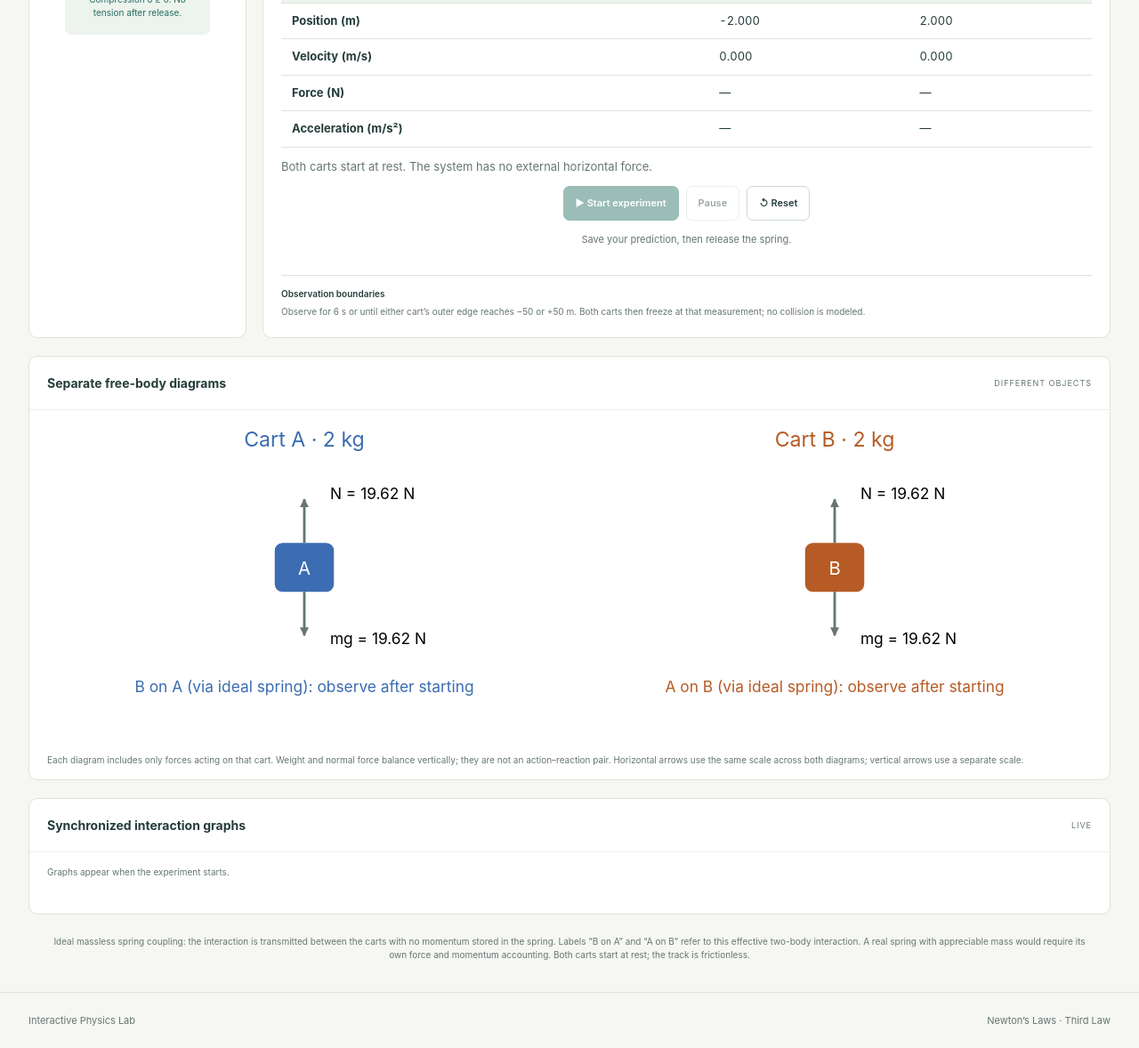
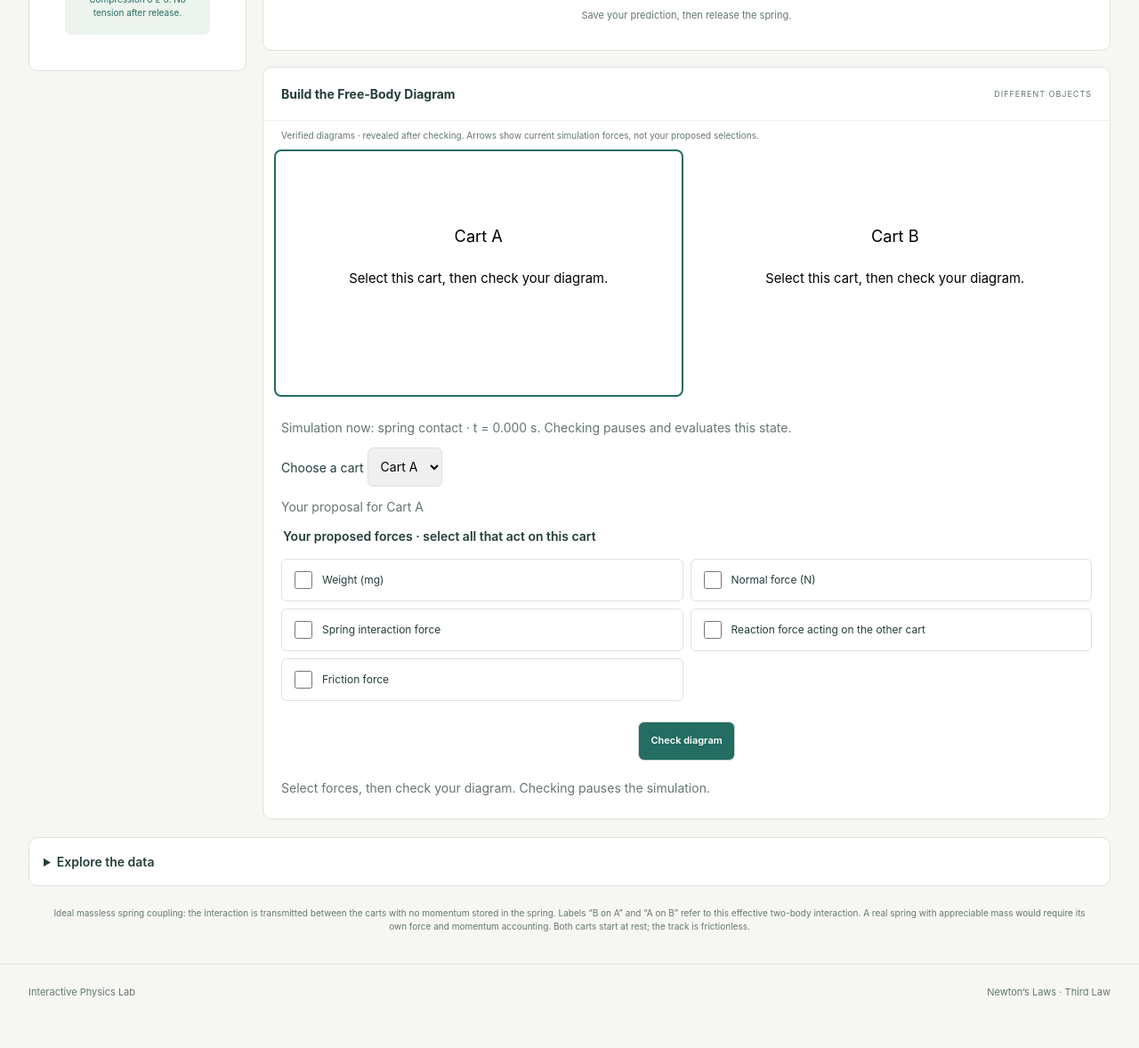
Before and after one commit to daveb08/Interactive-Physics-Lab, a website with bundled scripts: page modules/newtons-laws/third-law.html in a window 1280 px wide. Shown: the part 1775-2953 px from the top of the page at 89% size. After the commit the page ends 2921 px from the top, so only its background shows below. Built offline with nearby package versions, Linux system fonts and the light colour scheme.

Commit message:
Add and simplify interactive Third Law free-body diagrams

```diff
--- a/js/components/spring-view.js
+++ b/js/components/spring-view.js
@@ -4,7 +4,7 @@ const arrow=(x,y,length,color,id)=>Math.abs(length)<1e-9?'':`<path d="M${x} ${y}
 const marker=(id,color)=>`<marker id="${id}" viewBox="0 0 10 10" refX="9" refY="5" markerWidth="7" markerHeight="7" markerUnits="userSpaceOnUse" orient="auto"><path d="M0 0L10 5L0 10z" fill="${color}"/></marker>`;
 export class SpringView {
  constructor(scene,a,b){Object.assign(this,{scene,a,b});}
- render(run,reveal){
+ render(run,reveal,fbdReveal={A:false,B:false}){
   const s=run.state,extent=Math.min(50,Math.max(6,Math.abs(s.xA)+2,Math.abs(s.xB)+2));
   const scale=660/(2*extent),x=p=>390+p*scale,width=CART_WIDTH*scale;
   const initialForce=run.stiffness*run.compression;
@@ -15,9 +15,11 @@ export class SpringView {
   this.scene.innerHTML=`<defs>${marker('scene-a',blue)}${marker('scene-b',orange)}</defs><text x="390" y="30" text-anchor="middle" fill="#667674" font-size="13">${s.interacting?'Compressed spring · contact':'Spring fully released · no contact'}</text><path d="M60 198H720" stroke="#74877b" stroke-width="3"/>${s.interacting?`<path d="${spring}" stroke="#667674" stroke-width="2" fill="none"/>`:''}${cart(s.xA,'A',run.massA,blue,-1)}${cart(s.xB,'B',run.massB,orange,1)}${[-extent,0,extent].map(p=>`<text x="${x(p)}" y="225" text-anchor="middle" font-size="12" fill="#667674">${p.toFixed(1)} m</text>`).join('')}<text x="390" y="255" text-anchor="middle" font-size="12" fill="#667674">Positive x → · view expands as carts separate</text>`;
   this.scene.setAttribute('aria-label',`Cart A at ${s.xA.toFixed(3)} m, Cart B at ${s.xB.toFixed(3)} m. ${s.interacting?'Spring compressed':'Separated, no interaction force'}.`);
   for(const [svg,name,mass,force,color,dir] of [[this.a,'A',run.massA,s.fA,blue,-1],[this.b,'B',run.massB,s.fB,orange,1]]){
+   if(!fbdReveal[name]) {svg.innerHTML=`<text x="200" y="90" text-anchor="middle" font-size="16">Cart ${name}</text><text x="200" y="130" text-anchor="middle" font-size="13">Select this cart, then check your diagram.</text>`;svg.setAttribute('aria-label',`Cart ${name} free-body diagram hidden. Check your selection to view.`);continue;}
+   const fbdLength=75*Math.abs(force)/initialForce;
    const id=`fbd-${name}-tip`,vertical=30+mass*2;
-   svg.innerHTML=`<defs>${marker(id,color)}${marker(id+'-v','#667674')}</defs><text x="200" y="20" text-anchor="middle" font-size="16" fill="${color}">Cart ${name} · ${mass} kg</text><rect x="177" y="95" width="46" height="38" rx="6" fill="${color}"/><text x="200" y="120" text-anchor="middle" fill="white">${name}</text>${arrow(200+dir*23,114,dir*length,color,id)}<path d="M200 95v-${vertical}" stroke="#667674" stroke-width="2" marker-end="url(#${id}-v)"/><path d="M200 133v${vertical}" stroke="#667674" stroke-width="2" marker-end="url(#${id}-v)"/><text x="220" y="${95-vertical}" font-size="12">N = ${(mass*9.81).toFixed(2)} N</text><text x="220" y="${140+vertical}" font-size="12">mg = ${(mass*9.81).toFixed(2)} N</text><text x="200" y="211" text-anchor="middle" font-size="12" fill="${color}">${name==='A'?'B on A':'A on B'} (via ideal spring): ${reveal?force.toFixed(3)+' N':'observe after starting'}</text>`;
-   svg.setAttribute('aria-label',`Free-body diagram for Cart ${name}. Normal force and weight balance at ${(mass*9.81).toFixed(2)} N. ${reveal?`Horizontal interaction force ${force.toFixed(3)} N.`:'Horizontal force revealed after starting.'}`);
+   svg.innerHTML=`<defs>${marker(id,color)}${marker(id+'-v','#667674')}</defs><text x="200" y="20" text-anchor="middle" font-size="16" fill="${color}">Cart ${name} · ${mass} kg</text><rect x="177" y="95" width="46" height="38" rx="6" fill="${color}"/><text x="200" y="120" text-anchor="middle" fill="white">${name}</text>${arrow(200+dir*23,114,dir*fbdLength,color,id)}<path d="M200 95v-${vertical}" stroke="#667674" stroke-width="2" marker-end="url(#${id}-v)"/><path d="M200 133v${vertical}" stroke="#667674" stroke-width="2" marker-end="url(#${id}-v)"/><text x="220" y="${95-vertical}" font-size="12">N = ${(mass*9.81).toFixed(2)} N</text><text x="220" y="${140+vertical}" font-size="12">mg = ${(mass*9.81).toFixed(2)} N</text><text x="200" y="211" text-anchor="middle" font-size="12" fill="${color}">${name==='A'?'B on A':'A on B'} (via ideal spring): ${force.toFixed(3)+' N'}</text>`;
+   svg.setAttribute('aria-label',`Free-body diagram for Cart ${name}. Normal force upward and weight downward balance at ${(mass*9.81).toFixed(2)} N. ${force===0?'No horizontal interaction force after separation.':`Horizontal interaction force ${Math.abs(force).toFixed(3)} N ${dir<0?'left':'right'}.`}`);
   }
   return extent;
  }
--- /dev/null
+++ b/modules/newtons-laws/fbd-activity.js
@@ -0,0 +1,53 @@
+import { GRAVITY } from '../../js/core/physics.js';
+export function cartForces(run,cart){
+ if(!['A','B'].includes(cart))throw new RangeError('Choose Cart A or B.');
+ const weight=run['mass'+cart]*GRAVITY;
+ return {weight:-weight,normal:weight,spring:run.state['f'+cart],friction:0,contact:run.state.interacting};
+}
+export function checkForces(run,cart,selected){
+ const forces=cartForces(run,cart),expected=['weight','normal',...(forces.contact?['spring']:[])];
+ const choices=new Set(selected),correct=expected.every(k=>choices.has(k))&&[...choices].every(k=>expected.includes(k));
+ const feedback=['Cart '+cart+' at t = '+run.state.t.toFixed(3)+' s ('+(forces.contact?'contact':'separated')+'): '+(correct?'Correct.':'Not yet.')];
+ if(correct)feedback.push('Vertical forces balance. Each horizontal interaction force acts on a different cart.');
+ else{
+ if(!choices.has('weight')||!choices.has('normal'))feedback.push('Include weight downward and the balancing normal force upward.');
+ if(forces.contact&&!choices.has('spring'))feedback.push('During contact, the spring pushes this cart outward.');
+ if(!forces.contact&&choices.has('spring'))feedback.push('After separation the spring no longer pushes this cart.');
+ if(choices.has('friction'))feedback.push('This track is frictionless.');
+ if(choices.has('reaction'))feedback.push('The reaction force belongs on the other cart’s diagram.');
+ }
+ return {correct,expected,selected:[...choices],feedback:feedback.join(' '),time:run.state.t};
+}
+export function checkPair(choice){return {correct:choice==='other',feedback:choice==='other'?'Correct. The spring-mediated force exerted by Cart A on Cart B is equal in magnitude and opposite in direction to the force on A.':'The partner is the spring-mediated force exerted by Cart A on Cart B, not another force on Cart A.'};}
+export class FbdLearningState{
+ constructor(){this.reset();}
+ reset(){this.revealed={A:false,B:false};this.answers={A:null,B:null};this.drafts={A:[],B:[]};}
+ retry(cart){this.revealed[cart]=false;this.answers[cart]=null;this.drafts[cart]=[];}
+ reveal(cart){this.revealed[cart]=true;}
+ submit(run,cart,choices){const answer=checkForces(run,cart,choices);this.answers[cart]=answer;this.drafts[cart]=[...choices];if(answer.correct)this.reveal(cart);return answer;}
+}
+export class FbdActivity{
+ constructor(pause){
+  this.state=new FbdLearningState();this.pause=pause;this.$=id=>document.getElementById(id);
+  this.$('fbd-cart').addEventListener('change',()=>{for(const input of this.$('force-choices').querySelectorAll('input'))input.checked=this.state.drafts[this.cart].includes(input.value);this.showFeedback();this.render(this.run);});
+  this.$('force-choices').addEventListener('change',()=>{const choices=[...this.$('force-choices').querySelectorAll('input:checked')].map(input=>input.value);this.state.retry(this.cart);this.state.drafts[this.cart]=choices;this.showFeedback();this.render(this.run);});
+  this.$('build-form').addEventListener('submit',e=>{e.preventDefault();this.pause();this.state.submit(this.run,this.cart,new FormData(e.currentTarget).getAll('force'));this.showFeedback();this.render(this.run);});
+  this.$('fbd-reveal').addEventListener('click',()=>{this.pause();this.state.reveal(this.cart);this.$('fbd-feedback').textContent=`Correct diagram revealed for Cart ${this.cart}. It follows the simulation when resumed. Compare only forces acting on this object.`;this.render(this.run);});
+  this.$('fbd-retry').addEventListener('click',()=>{this.state.retry(this.cart);this.$('build-form').reset();this.showFeedback();this.render(this.run);});
+  this.$('pair-form').addEventListener('submit',e=>{e.preventDefault();const answer=checkPair(new FormData(e.currentTarget).get('pair'));this.$('pair-feedback').textContent=answer.feedback+' The forces act on different objects and cannot cancel in either cart’s individual force balance. Weight and normal force on one cart are not a Third Law pair. After separation both interaction forces are zero.';});
+ }
+ get cart(){return this.$('fbd-cart').value;}
+ reset(){this.state.reset();this.$('build-form').reset();this.$('pair-form').reset();this.$('fbd-feedback').textContent='Select forces, then check your diagram. Checking pauses the simulation.';this.$('pair-feedback').textContent='';this.$('pair-followup').open=false;}
+ showFeedback(){const a=this.state.answers[this.cart];this.$('fbd-feedback').textContent=a?a.feedback+' Checked state above; verified diagrams follow the simulation.':'Select forces, then check your diagram.';}
+ render(run){
+  this.run=run;
+  this.$('fbd-state').textContent='Simulation now: '+(run.state.interacting?'spring contact':'separated')+' · t = '+run.state.t.toFixed(3)+' s. Checking pauses and evaluates this state.';
+  const answer=this.state.answers[this.cart];
+  this.$('fbd-retry').hidden=!answer&&!this.state.revealed[this.cart];
+  this.$('fbd-reveal').hidden=!answer||this.state.revealed[this.cart];
+  this.$('fbd-target-note').textContent='Your proposal for Cart '+this.cart;
+  this.$('pair-followup').hidden=!this.state.revealed.A||!this.state.revealed.B;
+  this.$('fbd-model-note').hidden=!Object.values(this.state.revealed).some(Boolean);
+  for(const cart of ['A','B'])this.$('fbd-'+cart.toLowerCase()).classList.toggle('selected-cart',cart===this.cart);
+ }
+}
--- a/modules/newtons-laws/third-law.css
+++ b/modules/newtons-laws/third-law.css
@@ -1 +1,27 @@
 .third-workspace{display:grid;grid-template-columns:245px minmax(0,1fr);gap:18px}.third-control-note{padding:0 20px 20px}.third-control-note button{margin-bottom:12px}.third-note{padding:14px 20px}.third-readouts{padding:0 20px}.third-readouts>p{margin:12px 0;font-size:13px}.third-readouts table{font-variant-numeric:tabular-nums}.third-diagrams,.third-graphs{margin-top:20px}.fbd-grid,.third-graph-grid{display:grid;grid-template-columns:1fr 1fr;gap:18px;padding:12px 20px}.fbd-grid svg,.third-graph-grid svg,#two-carts{width:100%;display:block}.cart-a-key{color:#3c6cb2}.cart-b-key{color:#b65b25}.third-graphs .graph-unit{font-size:10px}.third-graphs .graph-tick{font-size:9px}#force-equality{font-weight:600;color:var(--teal)}@media(max-width:900px){.third-workspace{grid-template-columns:1fr}.third-workspace #settings{display:grid;grid-template-columns:1fr 1fr;gap:15px}.third-workspace .control{min-width:0}.third-workspace .controls>fieldset{padding:20px}.third-control-note .equation{margin-top:12px}.fbd-grid,.third-graph-grid{grid-template-columns:1fr}.third-readouts{padding:0 12px}}
+
+.fbd-learning{padding:20px}.fbd-learning p{margin:12px 0}.fbd-learning select{font:inherit;padding:10px;border:1px solid var(--line);border-radius:6px}.fbd-learning legend{margin:15px 0;font-weight:600}.fbd-learning input{min-width:20px;min-height:20px}.single-fbd{grid-template-columns:1fr;max-width:700px;margin:auto}.fbd-learning button:focus-visible,.fbd-learning select:focus-visible{outline:3px solid #ba622e;outline-offset:3px}#fbd-emphasis{font-weight:600;color:var(--teal)}
+
+/* Keep comparison beside the controls and directly under the animation. */
+.third-workspace>.controls{grid-row:1 / span 2}
+.third-workspace>.third-diagrams{grid-column:2;margin-top:0}
+.third-diagrams .fbd-grid{gap:8px;padding:0 12px}
+.third-diagrams .fbd-learning{padding:12px 20px}
+.third-diagrams .choices{display:grid;grid-template-columns:1fr 1fr;gap:8px}
+.third-diagrams .choices label{padding:10px;min-height:44px}
+.third-diagrams .transport{padding:8px 0}
+.third-diagrams .third-note{margin:0;padding:8px 20px}
+.fbd-grid svg{border:2px solid transparent;border-radius:8px}
+.fbd-grid svg.selected-cart{border-color:var(--teal)}
+.third-graphs>summary,.fbd-learning>summary{padding:16px;font-weight:600;cursor:pointer;min-height:44px}
+.third-diagrams button,.third-diagrams select{min-height:44px}
+.third-diagrams [hidden]{display:none!important}
+@media(max-width:900px){
+ .third-workspace>.controls{grid-row:auto}
+ .third-workspace>.third-diagrams{grid-column:1}
+ .third-diagrams .fbd-grid{grid-template-columns:1fr 1fr}
+}
+@media(max-width:550px){
+ .third-diagrams .fbd-grid,.third-diagrams .choices{grid-template-columns:1fr}
+}
+.third-workspace>.controls{align-self:start}.third-diagrams button[type=submit]{background:var(--teal);color:white}.third-diagrams button:focus-visible,.third-graphs summary:focus-visible,.fbd-learning summary:focus-visible{outline:3px solid #ba622e;outline-offset:3px}
--- a/modules/newtons-laws/third-law.html
+++ b/modules/newtons-laws/third-law.html
@@ -25,12 +25,18 @@
 <section class="panel simulation" aria-labelledby="simulation-title"><div class="panel-heading"><h3 id="simulation-title">Spring release · two carts</h3><span id="status" role="status">Ready</span></div>
 <svg id="two-carts" viewBox="0 0 780 280" role="img" aria-label="Two carts and a compressed spring"></svg>
 <p id="view-note" class="help third-note"></p><div class="force-legend"><span class="cart-a-key">— Cart A · blue</span><span class="cart-b-key">┄ Cart B · orange</span><p>Horizontal force arrows share one scale. Equal lengths mean equal magnitudes.</p></div>
-<div class="third-readouts"><p>Time <strong id="time">0.00 s</strong> · <strong id="contact">Ready</strong></p><p id="force-equality"></p><div class="comparison-table-panel"><table><caption>Signed horizontal measurements · positive is right</caption><thead><tr><th>Measurement</th><th>Cart A</th><th>Cart B</th></tr></thead><tbody id="measurements"></tbody></table></div><p id="momentum"></p></div>
+<div class="third-readouts"><p>Time <strong id="time">0.00 s</strong> · <strong id="contact">Ready</strong></p><p id="force-equality"></p><p id="acceleration-comparison"></p></div>
 <div class="transport"><button id="start" class="primary" disabled>▶ Start experiment</button><button id="pause" disabled>Pause</button><button id="reset">↺ Reset</button></div><p id="message" class="run-message" role="status">Save your prediction, then release the spring.</p>
-<div class="track-note"><strong>Observation boundaries</strong><p>Observe for 6 s or until either cart’s outer edge reaches −50 or +50 m. Both carts then freeze at that measurement; no collision is modeled.</p></div>
-</section></div>
-<section class="panel third-diagrams"><div class="panel-heading"><h3>Separate free-body diagrams</h3><span>DIFFERENT OBJECTS</span></div><div class="fbd-grid"><svg id="fbd-a" viewBox="0 0 400 240" role="img"></svg><svg id="fbd-b" viewBox="0 0 400 240" role="img"></svg></div><p class="help third-note">Each diagram includes only forces acting on that cart. Weight and normal force balance vertically; they are not an action–reaction pair. Horizontal arrows use the same scale across both diagrams; vertical arrows use a separate scale.</p></section>
-<section class="panel third-graphs"><div class="panel-heading"><h3>Synchronized interaction graphs</h3><span>LIVE</span></div><p id="graph-note" class="help third-note">Graphs appear when the experiment starts.</p><div class="third-graph-grid"><svg id="force-graph" viewBox="0 0 400 163" role="img" aria-label="Interaction forces versus time"></svg><svg id="accel-graph" viewBox="0 0 400 163" role="img" aria-label="Accelerations versus time"></svg></div></section>
+</section><section class="panel third-diagrams" aria-labelledby="fbd-title"><div class="panel-heading"><h3 id="fbd-title">Build the Free-Body Diagram</h3><span>DIFFERENT OBJECTS</span></div>
+<p class="help third-note">Verified diagrams · revealed after checking. Arrows show current simulation forces, not your proposed selections.</p><div id="fbd-grid" class="fbd-grid"><svg id="fbd-a" viewBox="0 0 400 240" role="img"></svg><svg id="fbd-b" viewBox="0 0 400 240" role="img"></svg></div><p id="fbd-model-note" class="help third-note" hidden>Each diagram contains only forces acting on its labeled cart. Horizontal arrow length = 75 SVG units × current force magnitude / initial spring-force magnitude, the same scale for A and B. Vertical arrows are schematic; numeric labels give their magnitudes. Equal interaction forces can produce different accelerations because a = F/m.</p>
+<div class="fbd-learning"><p id="fbd-emphasis" hidden>T3 focus: build each cart’s diagram, then identify the force pair across the two objects.</p>
+
+<p id="fbd-state"></p><label for="fbd-cart">Choose a cart</label> <select id="fbd-cart"><option value="A">Cart A</option><option value="B">Cart B</option></select><p id="fbd-target-note"></p>
+<form id="build-form"><fieldset id="force-choices"><legend>Your proposed forces · select all that act on this cart</legend><div class="choices"><label><input type="checkbox" name="force" value="weight"> Weight (mg)</label><label><input type="checkbox" name="force" value="normal"> Normal force (N)</label><label><input type="checkbox" name="force" value="spring"> Spring interaction force</label><label><input type="checkbox" name="force" value="reaction"> Reaction force acting on the other cart</label><label><input type="checkbox" name="force" value="friction"> Friction force</label></div></fieldset><div class="transport"><button type="submit">Check diagram</button><button type="button" id="fbd-reveal" hidden>Reveal diagram</button><button type="button" id="fbd-retry" hidden>Try again</button></div></form><p id="fbd-feedback" role="status"></p></div>
+<details id="pair-followup" class="fbd-learning" hidden><summary>Compare both diagrams: identify the Third Law pair</summary><form id="pair-form"><fieldset><legend>During contact, which force is the reaction partner of the spring-mediated force acting on Cart A?</legend><div class="choices"><label><input type="radio" name="pair" value="other" required> The spring-mediated force exerted by Cart A on Cart B</label><label><input type="radio" name="pair" value="normal"> The normal force acting on Cart A</label><label><input type="radio" name="pair" value="weight"> The weight of Cart A</label><label><input type="radio" name="pair" value="cancel"> An opposite horizontal force acting on Cart A</label></div></fieldset><button>Check force pair</button></form><p id="pair-feedback" role="status"></p></details></section>
+</div>
+<details class="panel third-graphs"><summary>Explore the data</summary><div class="third-readouts"><div class="comparison-table-panel"><table><caption>Signed horizontal measurements · positive is right</caption><thead><tr><th>Measurement</th><th>Cart A</th><th>Cart B</th></tr></thead><tbody id="measurements"></tbody></table></div><p id="momentum"></p></div><div class="track-note"><strong>Observation boundaries</strong><p>Observe for 6 s or until either cart’s outer edge reaches −50 or +50 m. Both carts then freeze at that measurement; no collision is modeled.</p></div>
+<h3 class="third-note">Synchronized interaction graphs</h3><p id="graph-note" class="help third-note">Graphs appear when the experiment starts.</p><div class="third-graph-grid"><svg id="force-graph" viewBox="0 0 400 163" role="img" aria-label="Interaction forces versus time"></svg><svg id="accel-graph" viewBox="0 0 400 163" role="img" aria-label="Accelerations versus time"></svg></div></details>
 <section id="results" class="panel guided-feedback" hidden aria-live="polite"></section>
 <section id="reflection" class="panel reflection" hidden><h2>Reflect on the evidence</h2><form id="reflection-form"><label id="reflection-question" for="explanation"></label><textarea id="explanation" rows="3" required maxlength="5000"></textarea><button>Submit explanation</button></form><p id="model-answer" hidden></p><p class="help">Your explanation is not automatically graded or saved.</p></section>
 <p class="lab-footnote">Ideal massless spring coupling: the interaction is transmitted between the carts with no momentum stored in the spring. Labels “B on A” and “A on B” refer to this effective two-body interaction. A real spring with appreciable mass would require its own force and momentum accounting. Both carts start at rest; the track is frictionless.</p>
--- a/modules/newtons-laws/third-law.js
+++ b/modules/newtons-laws/third-law.js
@@ -1,3 +1,4 @@
+import { FbdActivity } from './fbd-activity.js';
 import { SimulationClock } from '../../js/core/clock.js';
 import { MotionGraph } from '../../js/components/graph.js';
 import { SpringView } from '../../js/components/spring-view.js';
@@ -12,12 +13,17 @@ const clock=new SimulationClock(()=>{
  stepSpringRun(session.run);
  if(session.run.done){clock.pause();$('status').textContent='Complete';$('message').textContent=session.run.reason==='boundary'?'Track limit reached: a cart’s outer edge is at ±50 m. Both carts stop being observed; their incident velocities are retained. No collision is simulated.':'6 seconds observed. The displayed state is the final measurement.';showResults();}
 },render);
+const fbd=new FbdActivity(()=>{if(clock.running)$('pause').click();});
+// Learning controls render independently even while the simulation is paused.
+for(const id of ['fbd-cart','force-choices','build-form','fbd-reveal','fbd-retry']) $(id).addEventListener(['build-form'].includes(id)?'submit':['fbd-cart','force-choices'].includes(id)?'change':'click',()=>render());
 function render(){
  const r=session.run,s=r.state,reveal=mode==='free'||session.started;
- $('view-note').textContent=`View: ±${view.render(r,reveal).toFixed(1)} m. Physical boundaries remain ±50 m; carts are drawn 1 m wide.`;
+ $('view-note').textContent=`View: ±${view.render(r,reveal,fbd.state.revealed).toFixed(1)} m. Physical boundaries remain ±50 m; carts are drawn 1 m wide.`;
+ fbd.render(r);
  $('time').textContent=`${s.t.toFixed(3)} s`;
  $('contact').textContent=s.interacting?'Interacting · spring compressed':'Separated · interaction ended';
  $('force-equality').textContent=reveal?`F on A = ${s.fA.toFixed(3)} N; F on B = ${s.fB.toFixed(3)} N. Sum = ${(s.fA+s.fB).toFixed(3)} N.`:'Observe the interaction force on each cart after starting.';
+ $('acceleration-comparison').textContent=reveal?`Acceleration: A ${s.aA.toFixed(3)} m/s² · B ${s.aB.toFixed(3)} m/s²`:'Acceleration comparisons appear after starting.';
  $('measurements').innerHTML=[['Position (m)','x'],['Velocity (m/s)','v'],['Force (N)','f'],['Acceleration (m/s²)','a']].map(([label,key])=>`<tr><th scope="row">${label}</th>${['A','B'].map(cart=>`<td>${reveal||['x','v'].includes(key)?s[key+cart].toFixed(3):'—'}</td>`).join('')}</tr>`).join('');
  $('momentum').textContent=reveal?`Total horizontal momentum: ${s.momentum.toFixed(6)} kg·m/s (initially zero).`:'Both carts start at rest. The system has no external horizontal force.';
  const events=r.events.filter(e=>e.t<=s.t);
@@ -28,8 +34,9 @@ function render(){
  $('pause').disabled=!clock.running;
 }
 function reset(){
- clock.reset();session=new ThirdLawSession(mode,$('activity-select').value,freeSettings);
+ clock.reset();fbd.reset();session=new ThirdLawSession(mode,$('activity-select').value,freeSettings);
  const e=session.experiment,r=session.run;
+ $('fbd-emphasis').hidden=mode!=='guided'||session.id!=='T3';
  for(const [key,unit] of Object.entries(units)){$(key).value=r[key];$(key+'-value').value=`${r[key]} ${unit}`;}
  $('settings').disabled=mode==='guided';$('defaults').hidden=mode!=='free';$('guided-panel').hidden=mode!=='guided';
  $('settings-note').textContent=mode==='guided'?'Guided conditions are locked. Switch to Free Exploration to adjust the spring and masses.':'Both carts start at rest. Reset to edit parameters; forces are always linked by the same spring.';
```
Also changed, not shown: tests/fbd.test.js (added, +75 -0 lines), README.md, artifacts/fbd-simplified.jpg (added), artifacts/interactive-fbd-preview.png (added).
